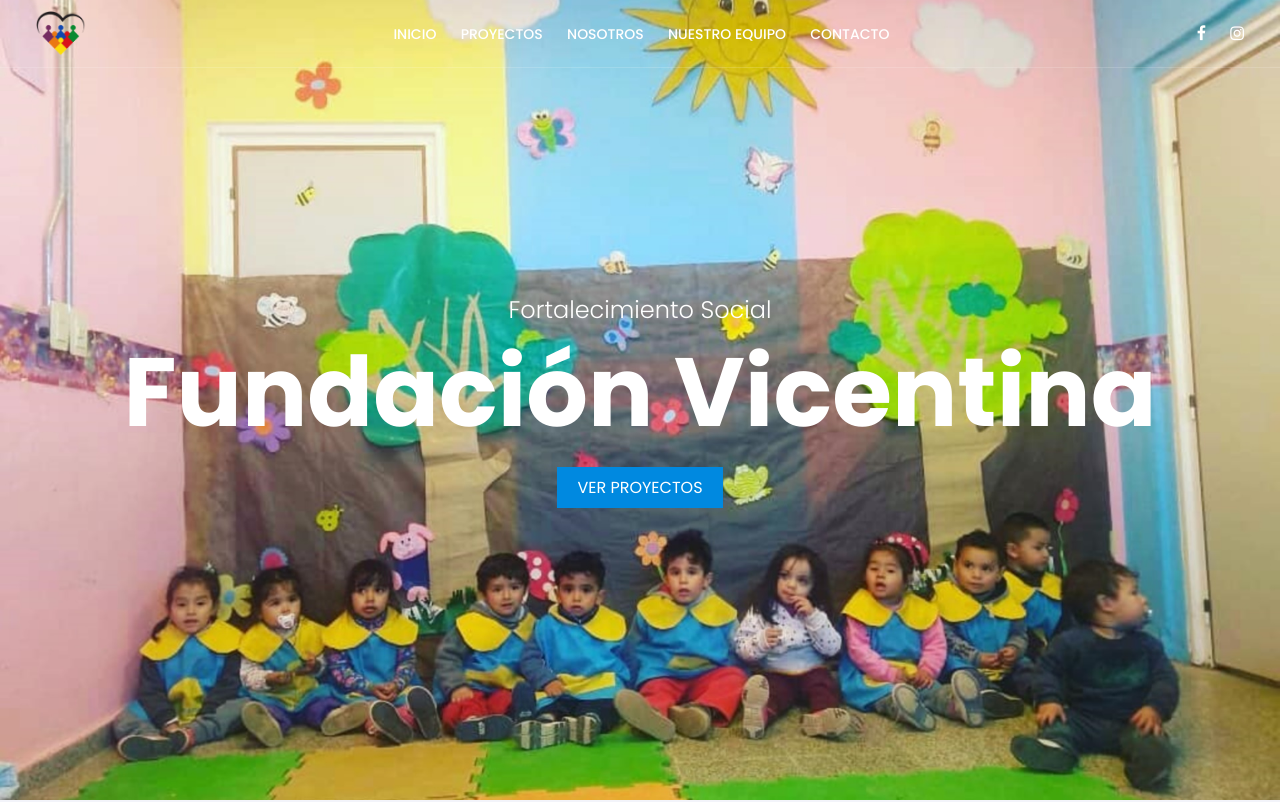
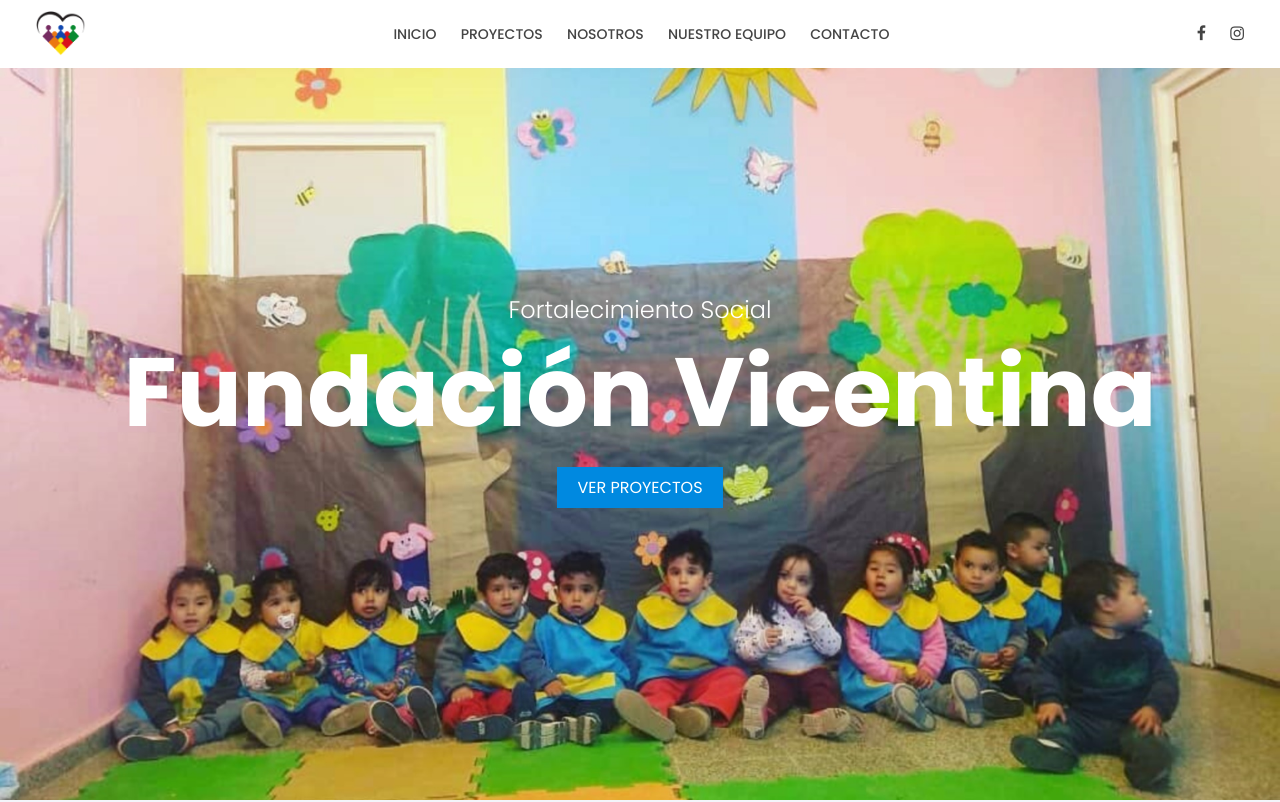
Before and after one commit to mati-romero/Fundacion-Vicentina, a plain HTML site: page index.html in a window 1280 px wide. Shown: the top 802 px of the page. Drawn offline with Linux system fonts and the light colour scheme.

Commit message:
cambio de color barra superior

```diff
--- a/css/main.css
+++ b/css/main.css
@@ -72,6 +72,7 @@ body{
   border-bottom: 1px solid rgba(255,255,255, 0.15);
   padding: 0 36px;
   background: transparent;
+  background: #fff;
   display: flex;
   flex-direction: row;
   justify-content: space-between;
@@ -94,6 +95,7 @@ body{
   display: inline-block;
   padding: 0 10px;
   color: #fff;
+  color: #444444;
   text-decoration: none;
   font-weight: 500;
   font-size: 0.876rem;
```
